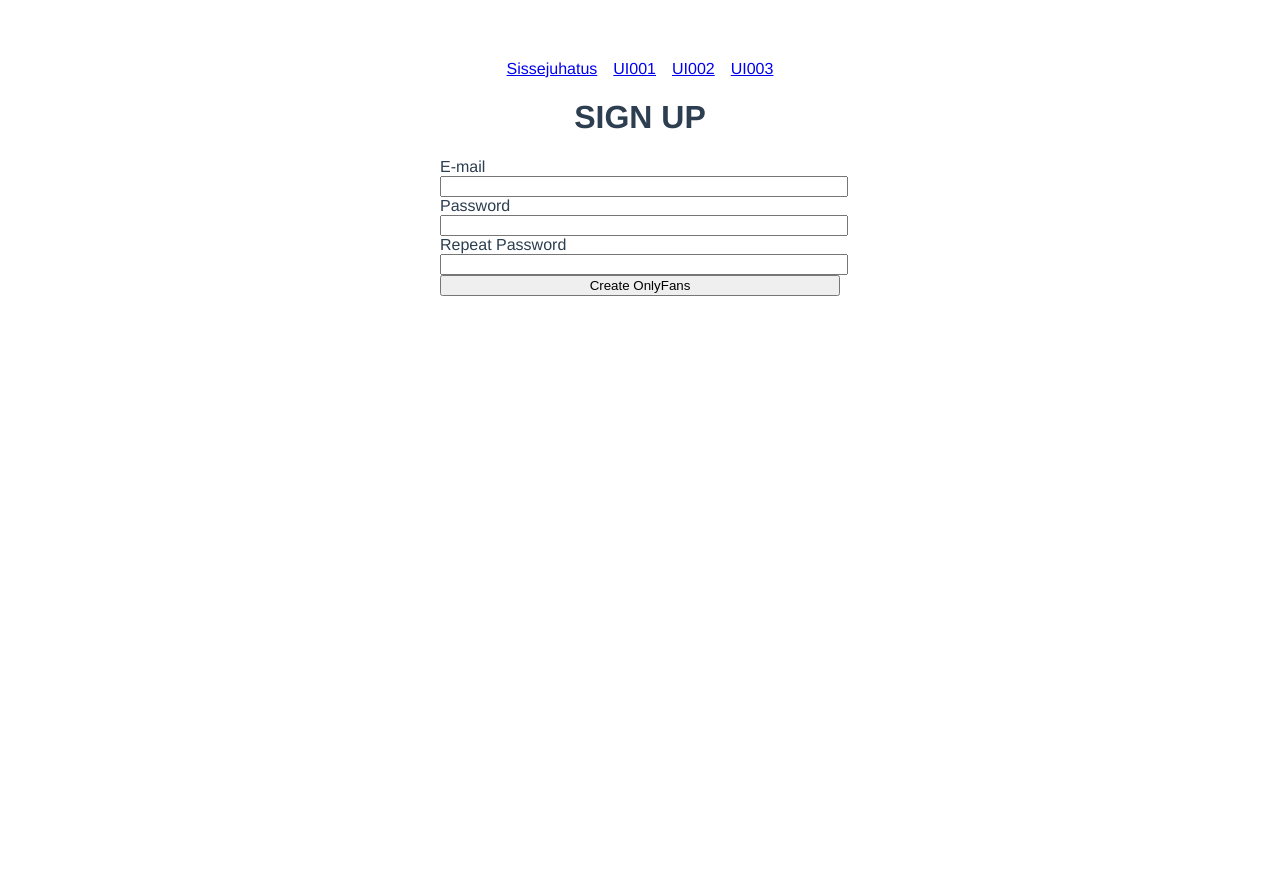
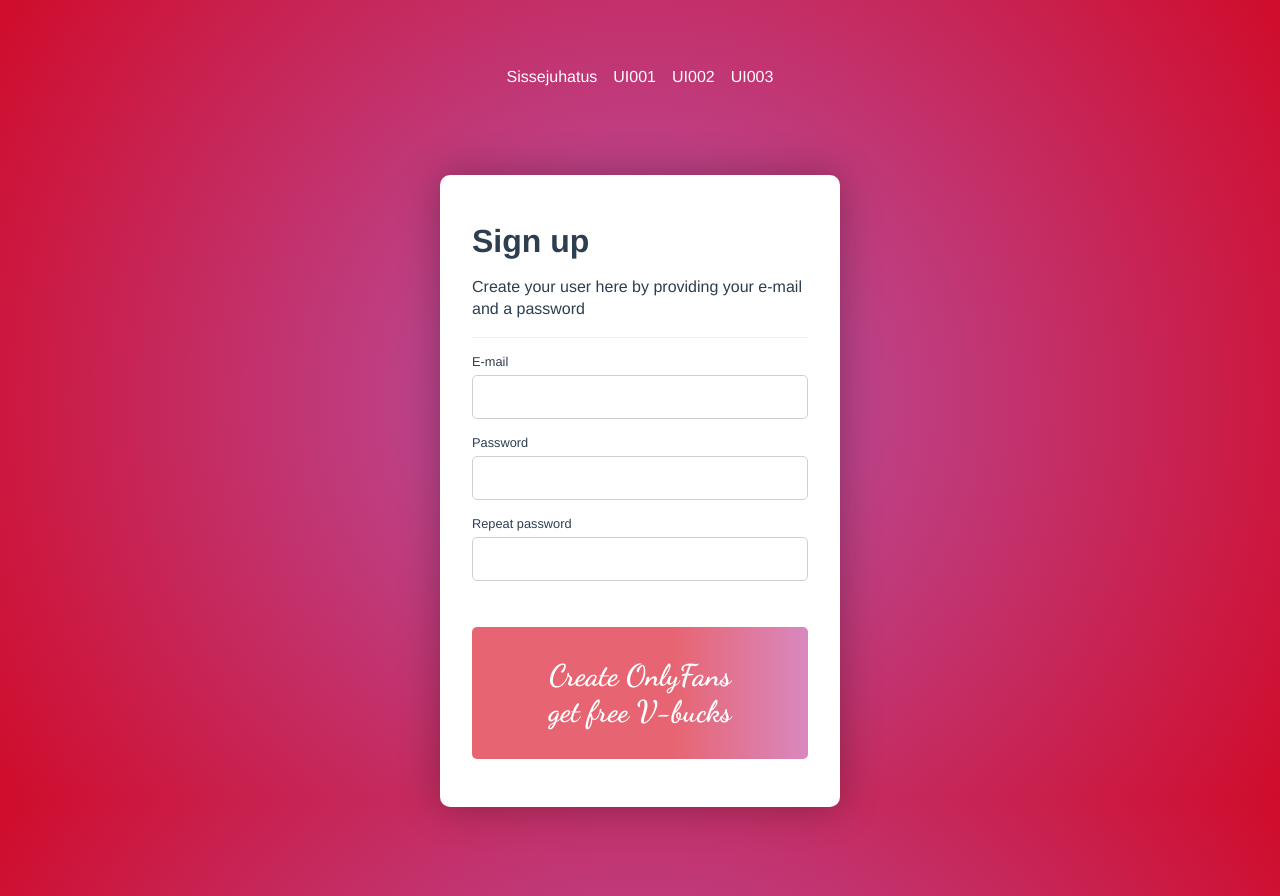
Before and after one commit to kuressaareametikool/100days_tak20, a Vue app: page /UI001 in a window 1280 px wide. Before the commit the page ends 800 px from the top, so only its background shows below. Built offline with nearby package versions, Linux system fonts and the light colour scheme.

Commit message:
first commit

```diff
--- a/src/views/UI001.vue
+++ b/src/views/UI001.vue
@@ -1,9 +1,10 @@
 <template>
-  <div class="flex-center">
   <div class="home-content">
-      <h1>SIGN UP</h1>
     <div class="card">
-        <form action="/">
+      <h1>Sign up</h1>
+      <p>Create your user here by providing your e-mail and a password</p>
+      <hr>
+      <form action="https://ametikool.ee">
         <div class="form-group">
           <label for="email">E-mail</label>
           <input id="email" type="email" />
@@ -13,33 +14,90 @@
           <input id="password" type="password" />
         </div>
         <div class="form-group">
-            <label for="repeat password">Repeat Password</label>
-            <input id=" repeat password" type=" repeat password" />
+          <label for="password-repeat">Repeat password</label>
+          <input type="password" />
         </div>
-          <button type="submit">Create OnlyFans</button>
+        <button class="button" type="submit">Create OnlyFans<br>get free V-bucks</button>
       </form>
     </div>
   </div>
-  </div>
 </template>
+
 <style>
-.card {
-  width: 400px;
+@import url('https://fonts.googleapis.com/css2?family=Dancing+Script:wght@700&display=swap');
+
+* {
+  box-sizing: border-box;
+}
+html, body {
+  height: 100%;
+  display: flex;
+  flex-direction: column;
+}
+.nav a {
+  color: #fff;
+  text-decoration: none;
 }
 .home-content {
   display: flex;
   flex-direction: column;
   align-items: center;
+  justify-content: center;
   text-align: left;
+  padding: 5em;
+  height: 100%;
+}
+h1 {
+  margin: 0 0 0.5em 0;
+}
+p {
+  line-height: 1.4;
+  margin-bottom: 1em;
+}
+hr {
+  border: 0;
+  border-bottom: 1px solid #eee;
+  margin-bottom: 1rem;
+}
+.card {
+  width: 400px;
+  padding: 3em 2em;
+  box-shadow: 0 0 40px rgba(0, 0, 0, 0.3);
+  border-radius: 10px;
+  background-color: #fff;
+}
+.form-group {
+  margin-bottom: 1em;
 }
 .form-group input {
   width: 100%;
   display: block;
+  padding: 1em;
+  border-radius: 5px;
+  border: 1px solid rgb(207, 207, 207);
 }
 .form-group label {
   display: block;
+  margin-bottom: 0.5em;
+  font-size: 0.8em;
 }
-button {
+.button {
   width: 100%;
+  padding: 1em;
+  margin-top: 1em;
+  border: none;
+  color: #fff;
+  font-weight: bold;
+  border-radius: 5px;
+  font-family: 'Dancing Script', cursive;
+  font-size: 30px;
+    background: linear-gradient(90deg, rgba(231,101,114,1) 60%, rgba(217,136,191,1) 100%);
+}
+.button:hover {
+    box-shadow: 10px 10px 5px rgba(150,48,67,2);
+    background: linear-gradient(90deg, rgba(228,48,67,1) 46%, rgba(227,75,178,1) 100%);
+}
+body {
+  background: radial-gradient(circle, rgba(184,79,159,1) 12%, rgba(208,12,43,1) 100%, rgba(215,144,201,1) 100%);
 }
 </style>
```
Lines whose indentation alone changed are shown as unchanged.
